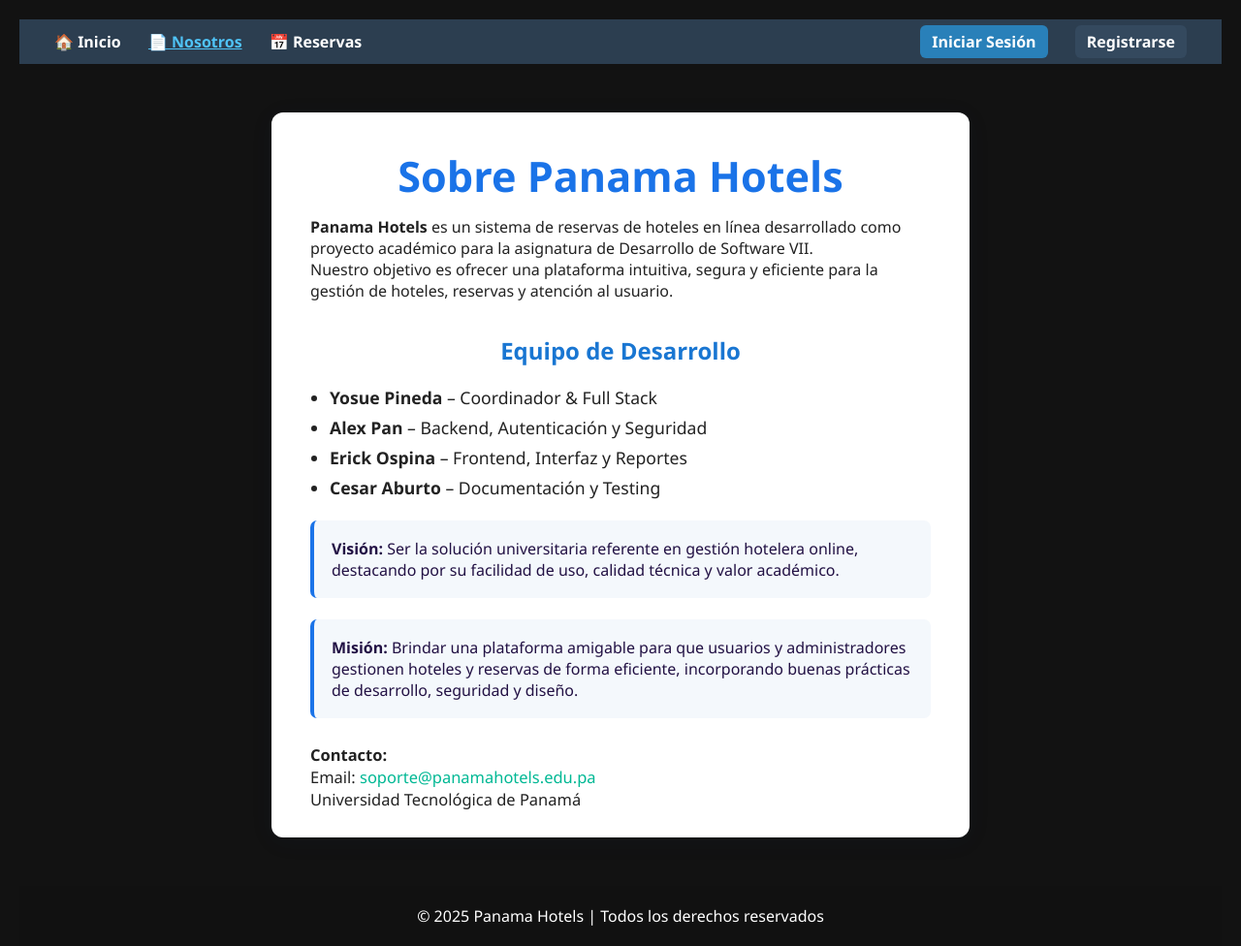
After one commit to LowOrigin/Panama_hoteles_web, a PHP site: page /index/nosotros.php in a window 1280 px wide. The commit adds this page. Shown: the whole page at 97% size. Run offline with PHP 8.4, Linux system fonts and the light colour scheme.

Commit message:
Version Final 1.0

```diff
--- /dev/null
+++ b/index/nosotros.php
@@ -0,0 +1,169 @@
+<?php
+session_start();
+$usuario = $_SESSION['usuario'] ?? null;
+?>
+<!DOCTYPE html>
+<html lang="es">
+<head>
+  <meta charset="UTF-8">
+  <title>Nosotros - Panama Hotels</title>
+  <link rel="stylesheet" href="../css/estilosGenerales.css">
+  <style>
+    .nosotros-contenido {
+      max-width: 720px;
+      margin: 50px auto;
+      background: #fff;
+      border-radius: 12px;
+      box-shadow: 0 4px 24px rgba(30,60,120,0.07);
+      padding: 36px 40px 28px 40px;
+      text-align: left;
+      color: #222;
+    }
+    .nosotros-contenido h1 {
+      text-align: center;
+      font-size: 2.7rem;
+      margin-bottom: 12px;
+      color: #1a73e8;
+    }
+    .nosotros-contenido h2 {
+      font-size: 1.5rem;
+      margin-top: 34px;
+      color: #1976d2;
+    }
+    .equipo-lista {
+      margin: 0 0 12px 0;
+      padding-left: 20px;
+    }
+    .equipo-lista li {
+      margin-bottom: 7px;
+      font-size: 1.1rem;
+    }
+    .vision, .mision {
+      margin: 22px 0;
+      padding: 18px;
+      background: #f4f8fc;
+      border-left: 4px solid #1a73e8;
+      border-radius: 7px;
+      color: #214;
+    }
+    .contacto {
+      margin-top: 26px;
+      font-size: 1.03rem;
+    }
+    .navbar {
+      background-color: #2c3e50;
+      color: white;
+      display: flex;
+      justify-content: space-between;
+      align-items: center;
+      padding: 12px 24px;
+    }
+    .navbar .nav-left a,
+    .navbar .nav-right a {
+      color: white;
+      text-decoration: none;
+      margin: 0 12px;
+      font-weight: bold;
+    }
+    .navbar .nav-left a:hover,
+    .navbar .nav-right a:hover {
+      text-decoration: underline;
+    }
+    .navbar .nav-right .btn {
+      padding: 6px 12px;
+      border-radius: 6px;
+      border: none;
+      text-decoration: none;
+      cursor: pointer;
+      font-weight: bold;
+    }
+    .btn-login { background-color: #2980b9; color: white; }
+    .btn-register { background-color: #34495e; color: white; }
+    .user-menu { position: relative; display: inline-block; }
+    .user-button {
+      background-color: #27ae60;
+      color: white;
+      padding: 8px 12px;
+      border: none;
+      border-radius: 6px;
+      cursor: pointer;
+    }
+    .dropdown {
+       display: none;
+       position: absolute;
+       right: 0;
+       background-color: #111;
+       min-width: 140px;
+       box-shadow: 0 8px 16px rgba(0,0,0,0.4);
+       z-index: 1;
+       border-radius: 6px;
+       overflow: hidden;
+    }
+    .dropdown a {
+       color: white;
+       padding: 12px 16px;
+       display: block;
+       text-decoration: none;
+       font-weight: bold;
+    }
+    .dropdown a:hover { background-color: #333; }
+    .user-menu:hover .dropdown { display: block; }
+    @media (max-width: 820px) {
+      .nosotros-contenido { padding: 20px 10px; }
+    }
+  </style>
+</head>
+<body>
+
+<div class="navbar">
+  <div class="nav-left">
+    <a href="index.php">🏠 Inicio</a>
+    <a href="nosotros.php" style="color: #4FC3F7; text-decoration:underline;">📄 Nosotros</a>
+    <a href="../public/reservas.php">📅 Reservas</a>
+  </div>
+  <div class="nav-right">
+    <?php if (!$usuario): ?>
+      <a href="../formularios/login_form.php" class="btn btn-login">Iniciar Sesión</a>
+      <a href="../formularios/formulario_registro.php" class="btn btn-register">Registrarse</a>
+    <?php else: ?>
+      <div class="user-menu">
+        <button class="user-button"><?= htmlspecialchars($usuario) ?> ⬇</button>
+        <div class="dropdown">
+          <a href="../public/logout.php">Cerrar Sesión</a>
+        </div>
+      </div>
+    <?php endif; ?>
+  </div>
+</div>
+
+<div class="nosotros-contenido">
+  <h1>Sobre Panama Hotels</h1>
+  <p>
+    <b>Panama Hotels</b> es un sistema de reservas de hoteles en línea desarrollado como proyecto académico para la asignatura de Desarrollo de Software VII.<br>
+    Nuestro objetivo es ofrecer una plataforma intuitiva, segura y eficiente para la gestión de hoteles, reservas y atención al usuario.
+  </p>
+  <h2>Equipo de Desarrollo</h2>
+  <ul class="equipo-lista">
+    <li><b>Yosue Pineda</b> – Coordinador & Full Stack</li>
+    <li><b>Alex Pan</b> – Backend, Autenticación y Seguridad</li>
+    <li><b>Erick Ospina</b> – Frontend, Interfaz y Reportes</li>
+    <li><b>Cesar Aburto</b> – Documentación y Testing</li>
+    <!-- Puedes -->
+  </ul>
+  <div class="vision">
+    <b>Visión:</b> Ser la solución universitaria referente en gestión hotelera online, destacando por su facilidad de uso, calidad técnica y valor académico.
+  </div>
+  <div class="mision">
+    <b>Misión:</b> Brindar una plataforma amigable para que usuarios y administradores gestionen hoteles y reservas de forma eficiente, incorporando buenas prácticas de desarrollo, seguridad y diseño.
+  </div>
+  <div class="contacto">
+    <b>Contacto:</b> <br>
+    Email: <a href="mailto:soporte@panamahotels.edu.pa">soporte@panamahotels.edu.pa</a><br>
+    Universidad Tecnológica de Panamá
+  </div>
+</div>
+
+<?php include("../index/footer.php"); ?>
+
+</body>
+</html>
```
Also changed, not shown: admin/solicitudes_hoteles.php (added, +151 -0 lines), css/estilosHoteles.css (+17 -0 lines), editor/dashboard_editor.php (+0 -8 lines), index/filtrar_hoteles.php (added, +15 -0 lines), index/index.php (+41 -35 lines), public/ver_hotel.php (+17 -19 lines), img/Colonial.jpeg (deleted), img_hoteles/7palabras.jpg (renamed from img/7palabras.jpg), img_hoteles/cafe.jpg (renamed from img/cafe.jpg), img_hoteles/ciudad_central.jpg (renamed from img/ciudad_central.jpg), img_hoteles/esencia.jpg (renamed from img/esencia.jpg), img_hoteles/hotel colonial.jpg (added), img_hoteles/paraiso_del_mar.jpg (renamed from img/paraiso_del_mar.jpg), img_hoteles/ruta_cafe.jpg (added), 1 more files.
